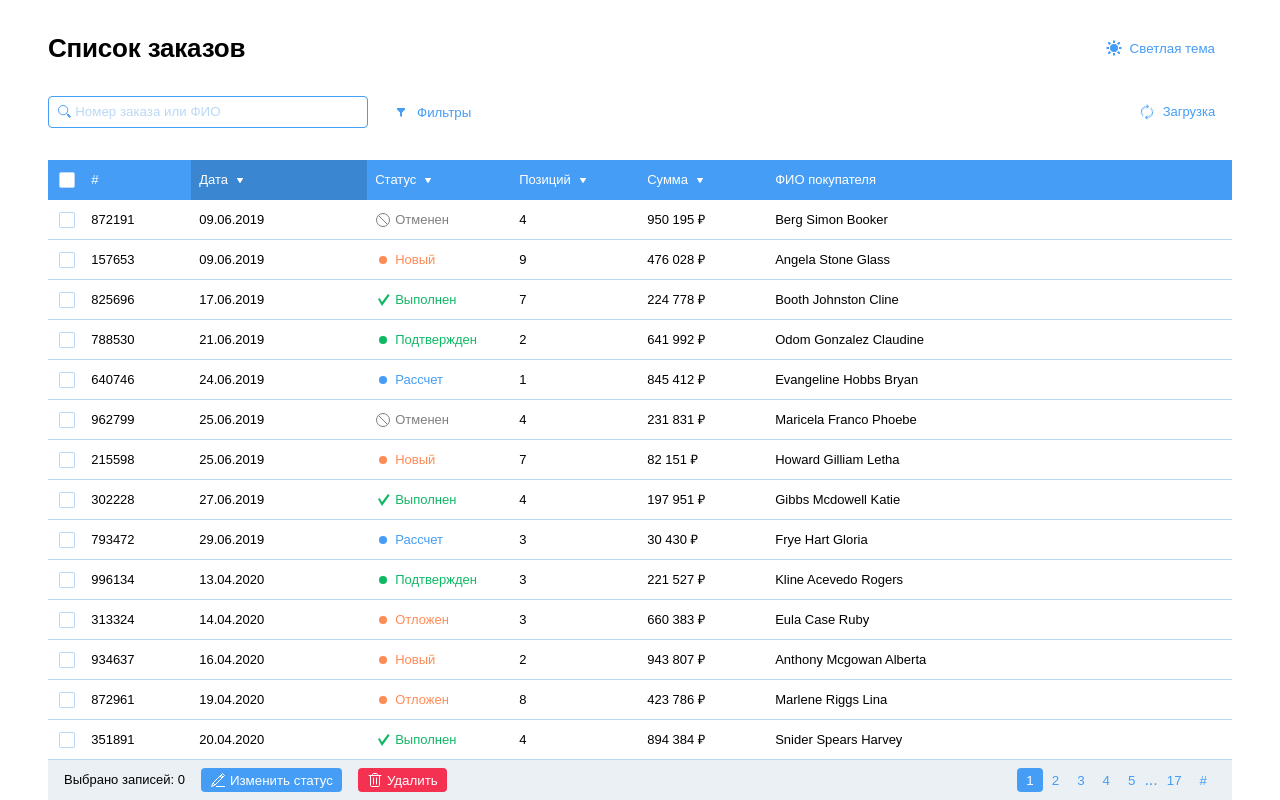
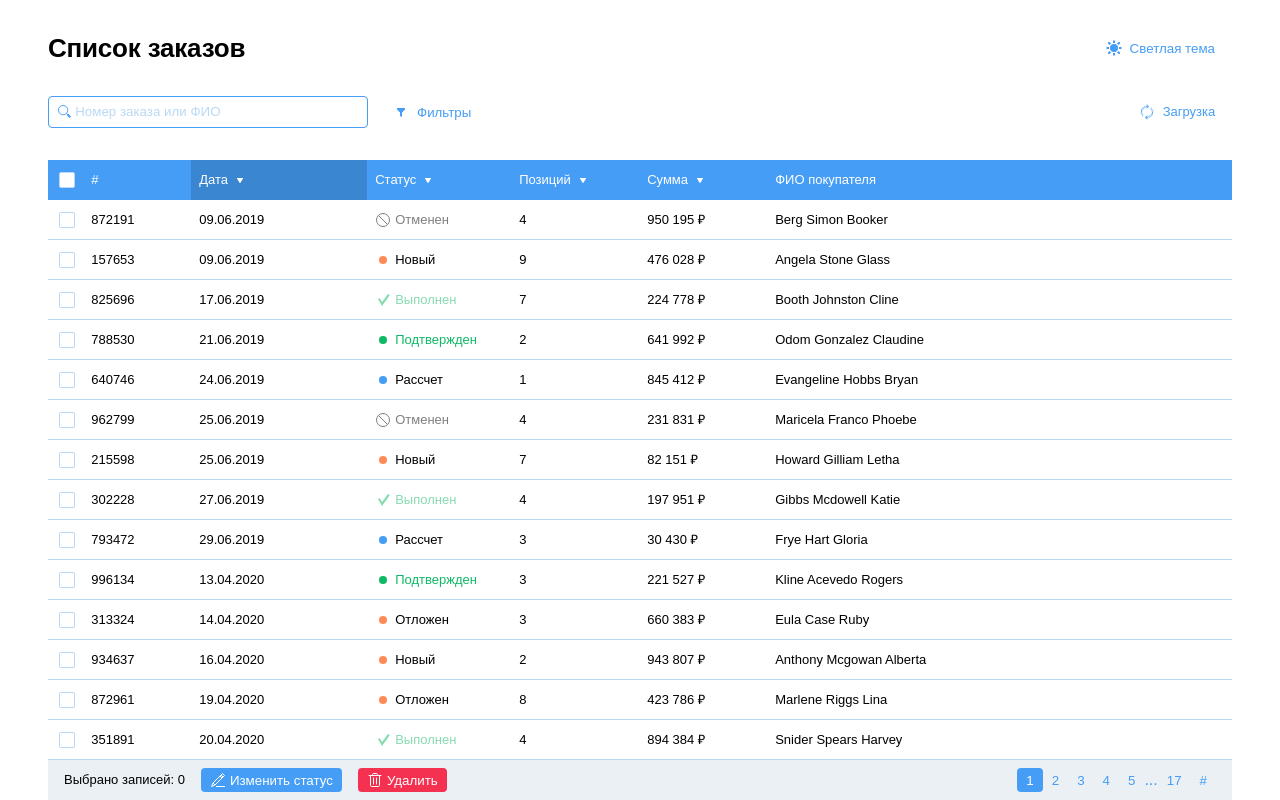
Before and after one commit to softwarrior/simple-shop, a React (Create React App) app: page / in a window 1280 px wide. Built offline with nearby package versions, Linux system fonts and the light colour scheme.

Commit message:
поправил цвета у статуса

```diff
--- a/src/features/OrderListPage/components/OrdersTable/OrdersTableBody/Status/Status.jsx
+++ b/src/features/OrderListPage/components/OrdersTable/OrdersTableBody/Status/Status.jsx
@@ -18,23 +18,32 @@ const statusIcon = {
   declined: IconType.abort,
 };
 
-const statusStyle = {
-  new: styles.iconPostponed,
+const statusIconStyle = {
+  new: styles.iconNew,
   calculation: styles.iconCalculation,
-  confirmed: styles.iconCompleted,
+  confirmed: styles.iconConfirmed,
   postponed: styles.iconPostponed,
   completed: styles.iconCompleted,
-  declined: styles.iconCanceled,
+  declined: styles.iconDeclined,
+};
+
+const statusTextStyle = {
+  new: styles.textNew,
+  calculation: styles.textCalculation,
+  confirmed: styles.textConfirmed,
+  postponed: styles.textPostponed,
+  completed: styles.textCompleted,
+  declined: styles.textDeclined,
 };
 
 export const Status = ({ children }) => {
   return (
     <>
       <Icon
-        className={classnames(styles.icon, statusStyle[children])}
+        className={classnames(styles.icon, statusIconStyle[children])}
         iconType={statusIcon[children] || IconType.dot}
       />
-      <span className={classnames(styles.text, statusStyle[children])}>
+      <span className={classnames(styles.text, statusTextStyle[children])}>
         {statusName[children]}
       </span>
     </>
--- a/src/features/OrderListPage/components/OrdersTable/OrdersTableBody/Status/Status.module.css
+++ b/src/features/OrderListPage/components/OrdersTable/OrdersTableBody/Status/Status.module.css
@@ -11,6 +11,11 @@
   color: var(--color-secondary);
 }
 
+.iconNew {
+  fill: var(--color-warning);
+  color: var(--color-warning);
+}
+
 .iconPostponed {
   fill: var(--color-warning);
   color: var(--color-warning);
@@ -21,14 +26,46 @@
   color: var(--color-medium);
 }
 
-.iconCanceled {
+.iconDeclined {
   fill: var(--color-secondary);
   stroke: var(--color-secondary);
   color: var(--color-secondary);
   opacity: 0.5;
 }
 
+.iconConfirmed {
+  fill: var(--color-success);
+  color: var(--color-success);
+}
+
 .iconCompleted {
   fill: var(--color-success);
   color: var(--color-success);
+  opacity: 0.5;
 }
+
+.textNew {
+  color: var(--color-secondary);
+}
+
+.textPostponed {
+  color: var(--color-secondary);
+}
+
+.textCalculation {
+  color: var(--color-secondary);
+}
+
+.textDeclined {
+  color: var(--color-secondary);
+  opacity: 0.5;
+}
+
+.textConfirmed {
+  color: var(--color-success);
+}
+
+.textCompleted {
+  color: var(--color-success);
+  opacity: 0.5;
+}
```
